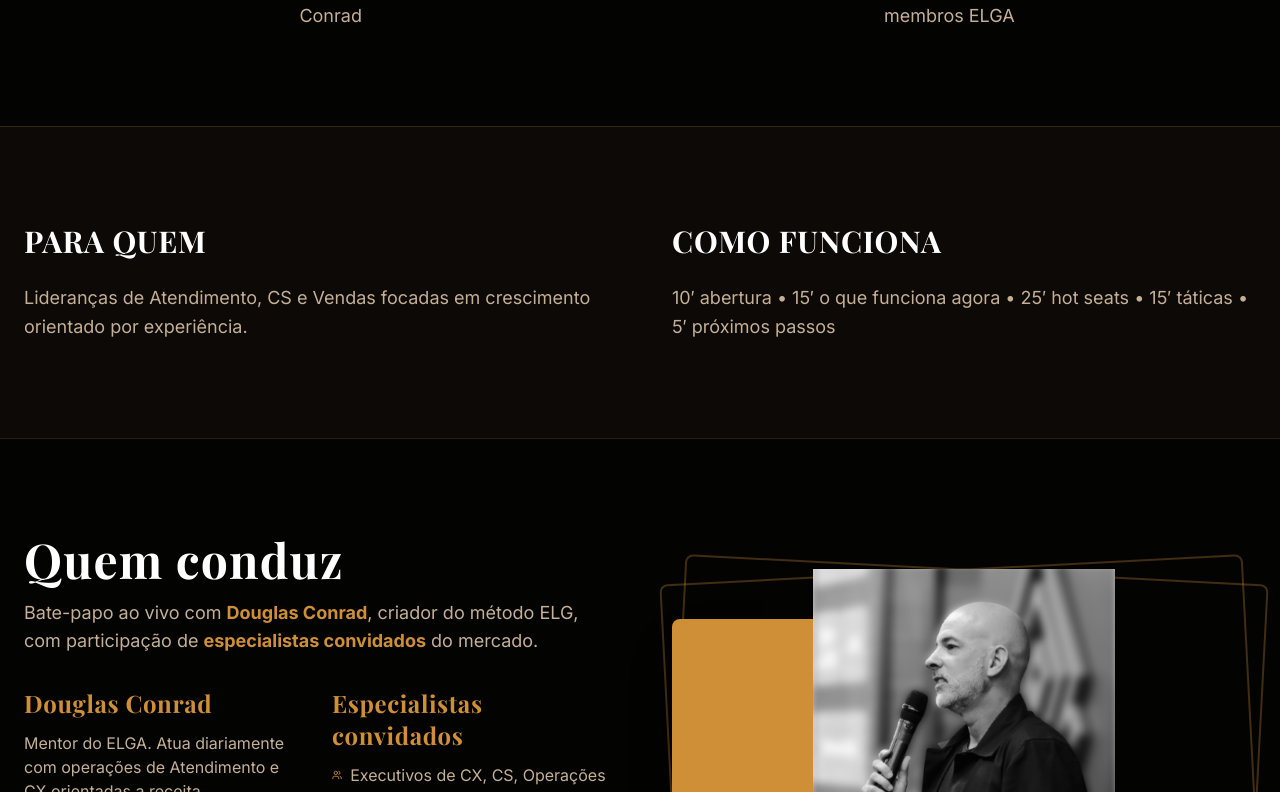
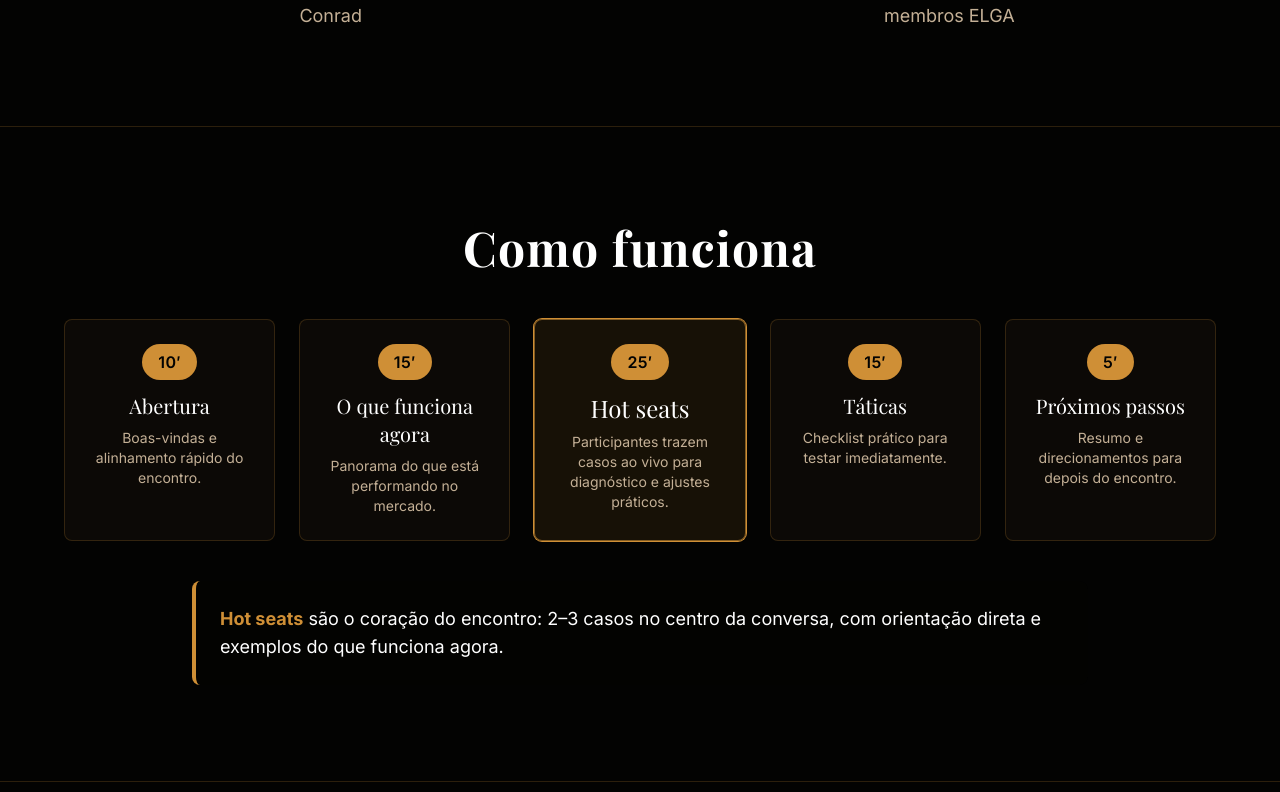
Before and after one commit to darlanOpens/RSVP, a Next.js app: page /elga/ in a window 1280 px wide. Shown: the part 1468-2260 px from the top of the page. Built offline with nearby package versions, Linux system fonts and the light colour scheme; a web font is replaced by a local one.

Commit message:
Atualização da página EventLandingPage com melhorias nos textos para maior clareza e personalização, além da reestruturação da seção "Como funciona" para melhor apresentação dos tópicos abordados durante o encontro.

```diff
--- a/app/page.tsx
+++ b/app/page.tsx
@@ -119,7 +119,7 @@ function EventLandingPageContent() {
 
                 <div className="space-y-4 w-full">
                   <p className="font-sans text-base md:text-lg lg:text-xl text-text-muted leading-relaxed mt-4 max-w-2xl mx-auto lg:mx-0">
-                    Bate papo ao vivo com Douglas Conrad, Criador do método ELG, e diversos especialistas do mercado, sobre a sua área de atendimento e como destravá-la — casos reais, papo interativo, personalizado.
+                    Bate papo ao vivo com Douglas Conrad, Criador do método ELG, e diversos especialistas do mercado, sobre a sua área de atendimento e como destravá-la — casos reais, papo interativo, personalizado para você.
                   </p>
                 </div>
 
@@ -188,7 +188,7 @@ function EventLandingPageContent() {
         <div className="container mx-auto px-6">
           <div className="text-center max-w-4xl mx-auto space-y-8">
             <h2 className="font-display text-4xl md:text-5xl text-text-high font-bold tracking-wide leading-tight">
-              Traga o ponto que hoje trava seu atendimento
+              Traga os desafios que hoje travam seu atendimento
             </h2>
             <p className="font-sans text-lg md:text-xl text-text-muted leading-relaxed">
               Nessa conversa, diversos especialistas em Experience-led Growth do mercado entram no tema com você, com exemplos do dia a dia e o que está funcionando agora no mercado.
@@ -234,27 +234,73 @@ function EventLandingPageContent() {
         </div>
       </section>
 
-      {/* Para quem e Como funciona */}
-      <section className="py-24 border-t border-primary/20 bg-surface-card/20">
+      {/* Seção 'Para quem' removida por solicitação */}
+
+      {/* Como funciona (seção dedicada) */}
+      <section className="py-24 border-t border-primary/20 bg-background-dark">
         <div className="container mx-auto px-6">
-          <div className="grid lg:grid-cols-2 gap-16 items-center">
-            {/* Para quem */}
-            <div className="text-center lg:text-left space-y-6">
-              <h3 className="font-display text-3xl text-text-high font-bold tracking-wide uppercase">
-                Para quem
-              </h3>
-              <p className="font-sans text-lg text-text-muted leading-relaxed">
-                Lideranças de Atendimento, CS e Vendas focadas em crescimento orientado por experiência.
-              </p>
+          <div className="text-center max-w-5xl mx-auto">
+            <h2 className="font-display text-4xl md:text-5xl text-text-high font-bold tracking-wide mb-12">
+              Como funciona
+            </h2>
+          </div>
+          <div className="grid md:grid-cols-5 gap-6 max-w-6xl mx-auto">
+            <div
+              className="bg-surface-card/20 p-6 rounded-lg border border-primary/20 text-center transition-all duration-300 hover:-translate-y-1.5 hover:border-primary/60"
+              style={{ animation: `fadeInUp 0.6s ease-out 0s forwards` }}
+            >
+              <div className="bg-primary text-background-dark px-4 py-1.5 rounded-full font-sans font-semibold tracking-wide text-sm md:text-base inline-block mb-3">
+                10′
+              </div>
+              <div className="font-display text-xl text-text-high">Abertura</div>
+              <p className="font-sans text-sm text-text-muted mt-2">Boas-vindas e alinhamento rápido do encontro.</p>
             </div>
+            <div
+              className="bg-surface-card/20 p-6 rounded-lg border border-primary/20 text-center transition-all duration-300 hover:-translate-y-1.5 hover:border-primary/60"
+              style={{ animation: `fadeInUp 0.6s ease-out 0.05s forwards` }}
+            >
+              <div className="bg-primary text-background-dark px-4 py-1.5 rounded-full font-sans font-semibold tracking-wide text-sm md:text-base inline-block mb-3">
+                15′
+              </div>
+              <div className="font-display text-xl text-text-high">O que funciona agora</div>
+              <p className="font-sans text-sm text-text-muted mt-2">Panorama do que está performando no mercado.</p>
+            </div>
+            <div
+              className="p-6 rounded-lg border border-primary/60 text-center bg-primary/10 ring-1 ring-primary shadow-sm transition-all duration-300 hover:-translate-y-2 hover:shadow-xl"
+              style={{ animation: `fadeInUp 0.6s ease-out 0.1s forwards` }}
+            >
+              <div className="bg-primary text-background-dark px-4 py-1.5 rounded-full font-sans font-semibold tracking-wide text-sm md:text-base inline-block mb-3">
+                25′
+              </div>
+              <div className="font-display text-2xl text-text-high">Hot seats</div>
+              <p className="font-sans text-sm text-text-muted mt-2">Participantes trazem casos ao vivo para diagnóstico e ajustes práticos.</p>
+            </div>
+            <div
+              className="bg-surface-card/20 p-6 rounded-lg border border-primary/20 text-center transition-all duration-300 hover:-translate-y-1.5 hover:border-primary/60"
+              style={{ animation: `fadeInUp 0.6s ease-out 0.15s forwards` }}
+            >
+              <div className="bg-primary text-background-dark px-4 py-1.5 rounded-full font-sans font-semibold tracking-wide text-sm md:text-base inline-block mb-3">
+                15′
+              </div>
+              <div className="font-display text-xl text-text-high">Táticas</div>
+              <p className="font-sans text-sm text-text-muted mt-2">Checklist prático para testar imediatamente.</p>
+            </div>
+            <div
+              className="bg-surface-card/20 p-6 rounded-lg border border-primary/20 text-center transition-all duration-300 hover:-translate-y-1.5 hover:border-primary/60"
+              style={{ animation: `fadeInUp 0.6s ease-out 0.2s forwards` }}
+            >
+              <div className="bg-primary text-background-dark px-4 py-1.5 rounded-full font-sans font-semibold tracking-wide text-sm md:text-base inline-block mb-3">
+                5′
+              </div>
+              <div className="font-display text-xl text-text-high">Próximos passos</div>
+              <p className="font-sans text-sm text-text-muted mt-2">Resumo e direcionamentos para depois do encontro.</p>
+            </div>
+          </div>
 
-            {/* Como funciona */}
-            <div className="text-center lg:text-left space-y-6">
-              <h3 className="font-display text-3xl text-text-high font-bold tracking-wide uppercase">
-                Como funciona
-              </h3>
-              <p className="font-sans text-lg text-text-muted leading-relaxed">
-                10′ abertura • 15′ o que funciona agora • 25′ hot seats • 15′ táticas • 5′ próximos passos
+          <div className="mt-10 max-w-4xl mx-auto">
+            <div className="p-6 rounded-lg border-l-4 border-primary bg-background-dark/40">
+              <p className="font-sans text-text-high text-lg">
+                <span className="text-primary font-bold">Hot seats</span> são o coração do encontro: 2–3 casos no centro da conversa, com orientação direta e exemplos do que funciona agora.
               </p>
             </div>
           </div>
```
